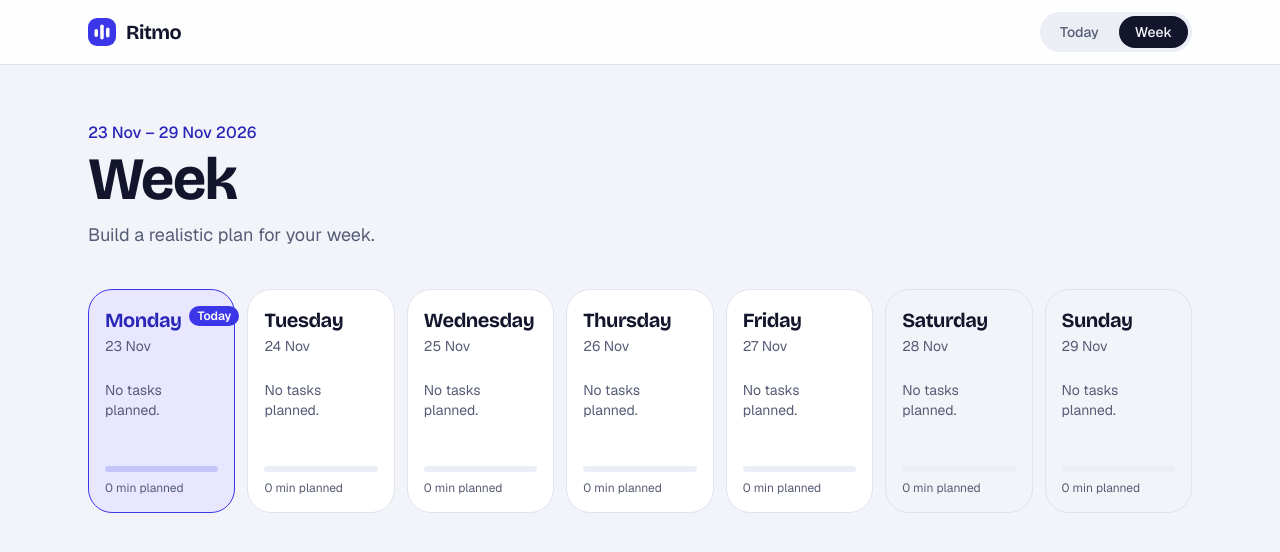
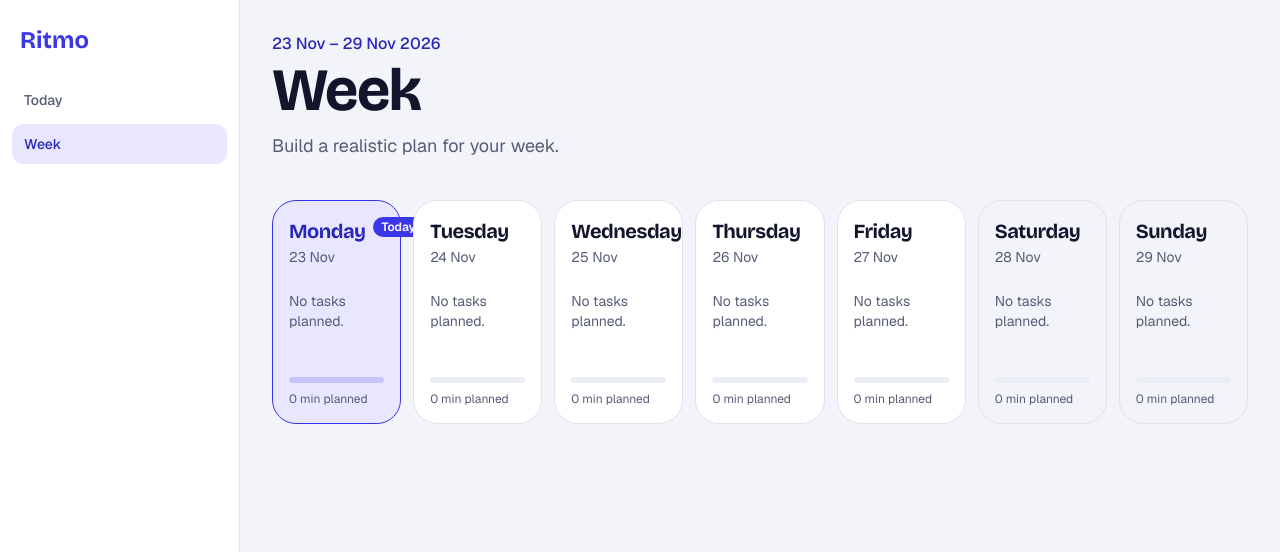
Before and after one commit to Sidney-Filho/ritmo, a Next.js app: page /week in a window 1280 px wide. Shown: the top 552 px of the page. Built offline with nearby package versions, Linux system fonts and the light colour scheme.

Commit message:
feat: add responsive sidebar navigation

```diff
--- a/src/app/layout.tsx
+++ b/src/app/layout.tsx
@@ -1,7 +1,7 @@
 import type { Metadata } from "next";
 import { Geist, Bricolage_Grotesque } from "next/font/google";
 import "./globals.css";
-import AppHeader from "@/components/app-header";
+import AppSidebar from "@/components/app-sidebar";
 
 const geistSans = Geist({
   variable: "--font-geist-sans",
@@ -25,9 +25,14 @@ export default function RootLayout({ children }: LayoutProps<"/">) {
       className={`${geistSans.variable} ${bricolage.variable} h-full antialiased`}
     >
       <body className="flex min-h-full flex-col bg-canvas font-sans text-ink">
-        <AppHeader />
-        <div className="mx-auto w-full max-w-6xl flex-1 px-4 pb-16 pt-10 sm:px-6 sm:pt-14">
-          {children}
+        <div className="flex min-h-dvh flex-col md:flex-row">
+          <AppSidebar />
+
+          <div className="min-w-0 flex-1">
+            <div className="mx-auto w-full max-w-7xl px-4 py-8 sm:px-6 lg:px-8">
+              {children}
+            </div>
+          </div>
         </div>
       </body>
     </html>
--- /dev/null
+++ b/src/components/app-sidebar.tsx
@@ -0,0 +1,65 @@
+"use client";
+
+import Link from "next/link";
+import { usePathname } from "next/navigation";
+import { useState } from "react";
+
+const navigation = [
+  { href: "/", label: "Today" },
+  { href: "/week", label: "Week" },
+];
+
+export default function AppSidebar() {
+  const pathname = usePathname();
+  const [isOpen, setIsOpen] = useState(false);
+
+  return (
+    <aside className="border-b border-line bg-surface md:w-60 md:shrink-0 md:border-r md:border-b-0">
+      <div className="flex items-center justify-between px-5 py-4 md:py-6">
+        <Link
+          href="/"
+          onClick={() => setIsOpen(false)}
+          className="font-display text-2xl font-bold text-accent"
+        >
+          Ritmo
+        </Link>
+
+        <button
+          type="button"
+          aria-expanded={isOpen}
+          aria-controls="app-navigation"
+          onClick={() => setIsOpen((open) => !open)}
+          className="rounded-lg border border-line px-3 py-2 text-sm font-medium md:hidden"
+        >
+          {isOpen ? "Close menu" : "Menu"}
+        </button>
+      </div>
+
+      <nav
+        id="app-navigation"
+        aria-label="Main navigation"
+        className={`${isOpen ? "flex" : "hidden"} flex-col gap-1 px-3 pb-4 md:flex`}
+      >
+        {navigation.map(({ href, label }) => {
+          const isActive = pathname === href;
+
+          return (
+            <Link
+              key={href}
+              href={href}
+              aria-current={isActive ? "page" : undefined}
+              onClick={() => setIsOpen(false)}
+              className={`rounded-xl px-3 py-2.5 text-sm font-medium ${
+                isActive
+                  ? "bg-accent-soft text-accent-soft-ink"
+                  : "text-muted hover:bg-surface-2 hover:text-ink"
+              }`}
+            >
+              {label}
+            </Link>
+          );
+        })}
+      </nav>
+    </aside>
+  );
+}
```
